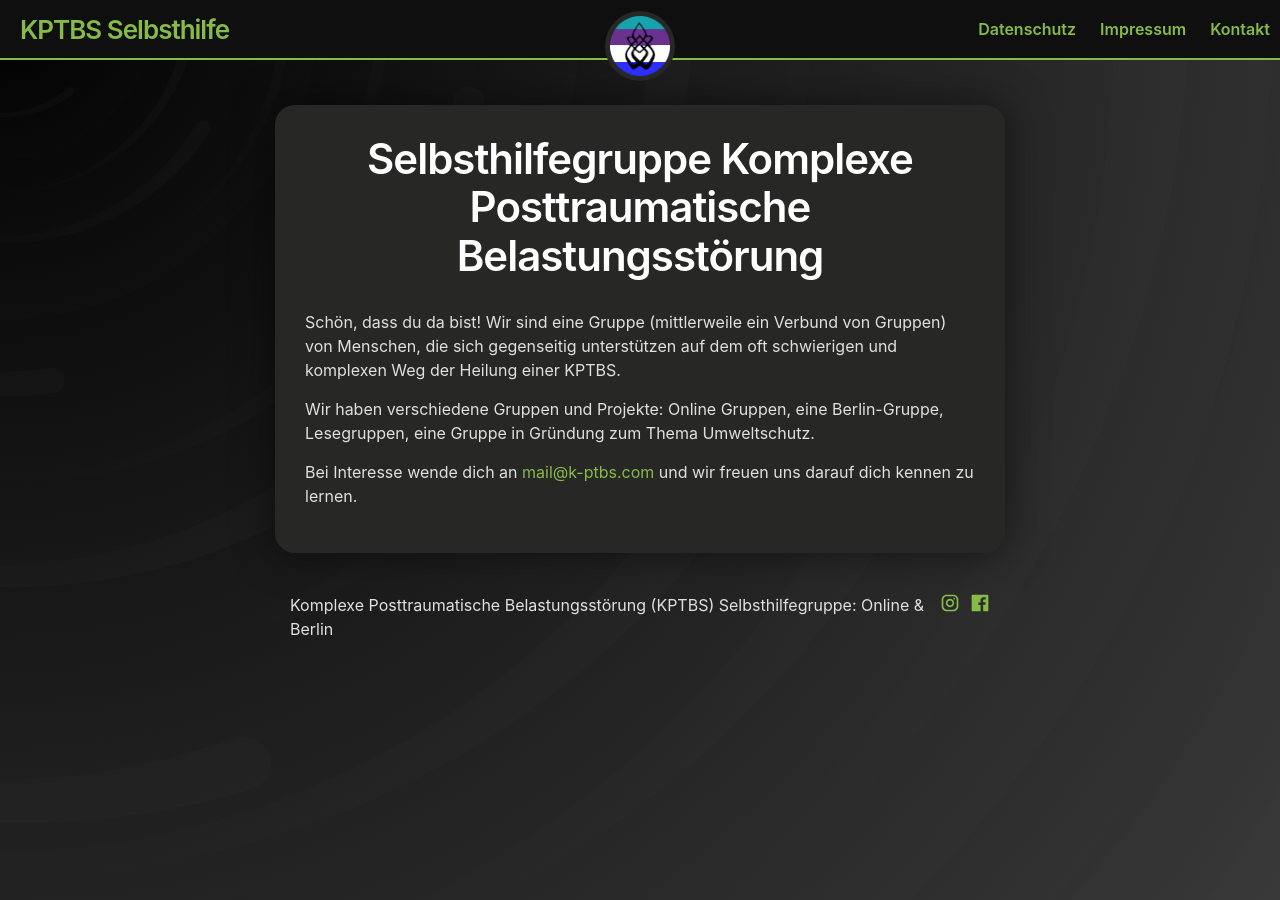
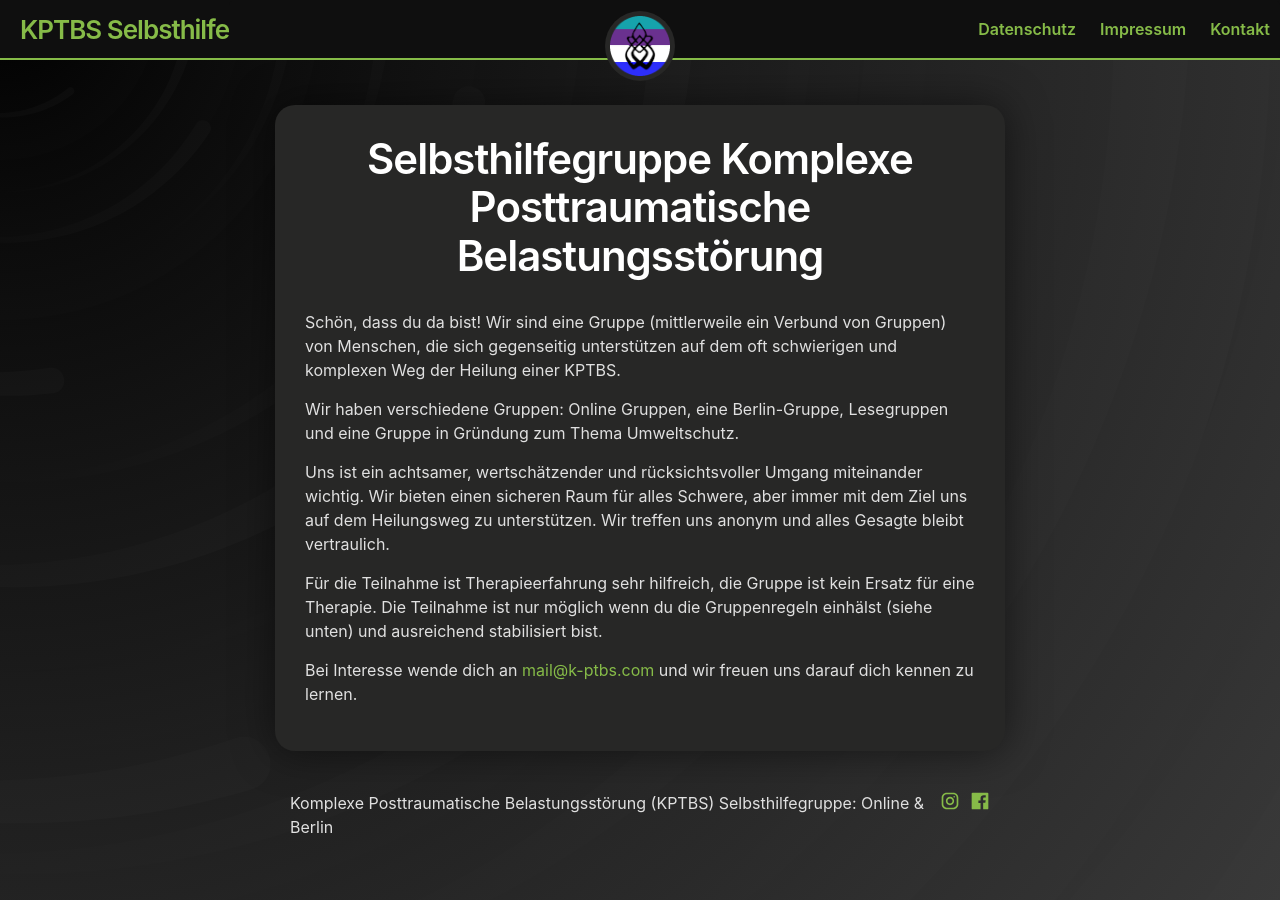
Before and after one commit to 3xz/k-ptbs, a Jekyll site: the page built from _posts/2023-07-18-willkommen.md, in a window 1280 px wide. Built offline with Jekyll 4.4.1, drawn with Linux system fonts in a browser that asks for light colours.

Commit message:
Update 2023-07-18-willkommen.md

```diff
--- a/_posts/2023-07-18-willkommen.md
+++ b/_posts/2023-07-18-willkommen.md
@@ -5,6 +5,10 @@ title: Selbsthilfegruppe Komplexe Posttraumatische Belastungsstörung
 
 Schön, dass du da bist! Wir sind eine Gruppe (mittlerweile ein Verbund von Gruppen) von Menschen, die sich gegenseitig unterstützen auf dem oft schwierigen und komplexen Weg der Heilung einer KPTBS.
 
-Wir haben verschiedene Gruppen und Projekte: Online Gruppen, eine Berlin-Gruppe, Lesegruppen, eine Gruppe in Gründung zum Thema Umweltschutz.
+Wir haben verschiedene Gruppen: Online Gruppen, eine Berlin-Gruppe, Lesegruppen und eine Gruppe in Gründung zum Thema Umweltschutz.
+
+Uns ist ein achtsamer, wertschätzender und rücksichtsvoller Umgang miteinander wichtig. Wir bieten einen sicheren Raum für alles Schwere, aber immer mit dem Ziel uns auf dem Heilungsweg zu unterstützen. Wir treffen uns anonym und alles Gesagte bleibt vertraulich.
+
+Für die Teilnahme ist Therapieerfahrung sehr hilfreich, die Gruppe ist kein Ersatz für eine Therapie. Die Teilnahme ist nur möglich wenn du die Gruppenregeln einhälst (siehe unten) und ausreichend stabilisiert bist.
 
 Bei Interesse wende dich an <a href="mailto:mail@k-ptbs.com">mail@k-ptbs.com</a> und wir freuen uns darauf dich kennen zu lernen.
```
